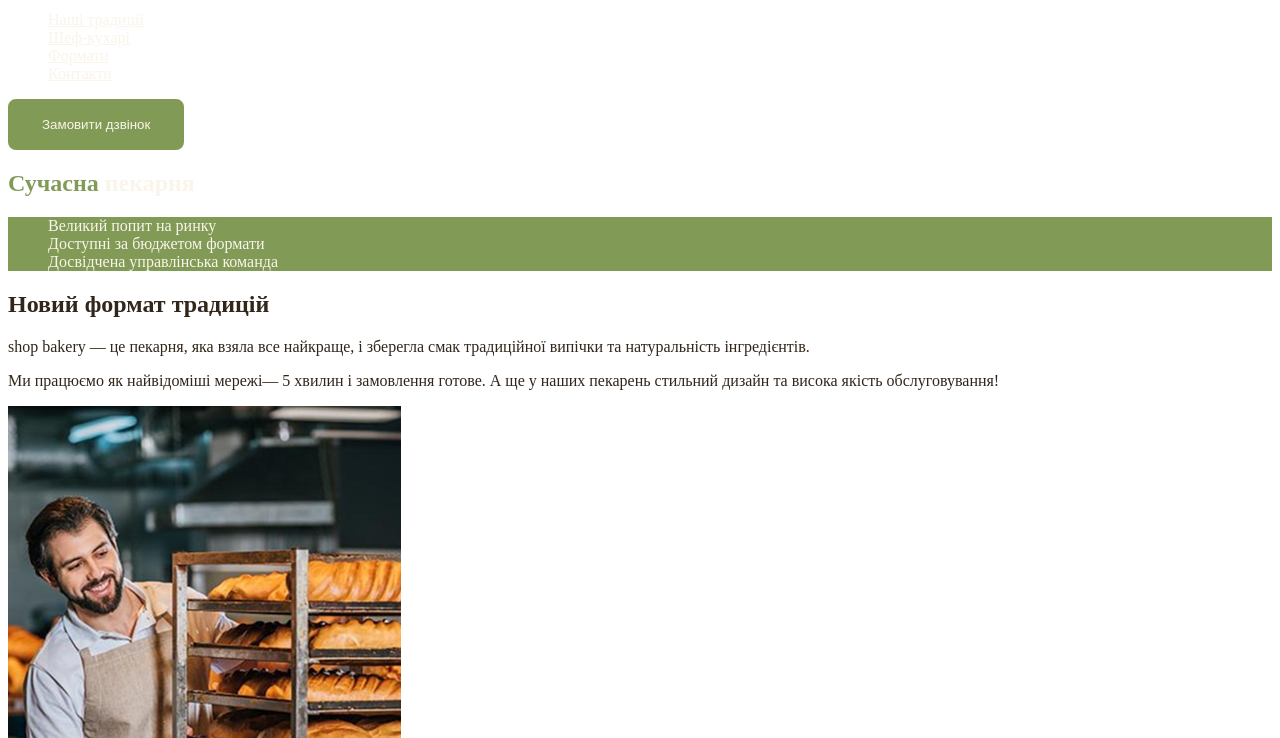
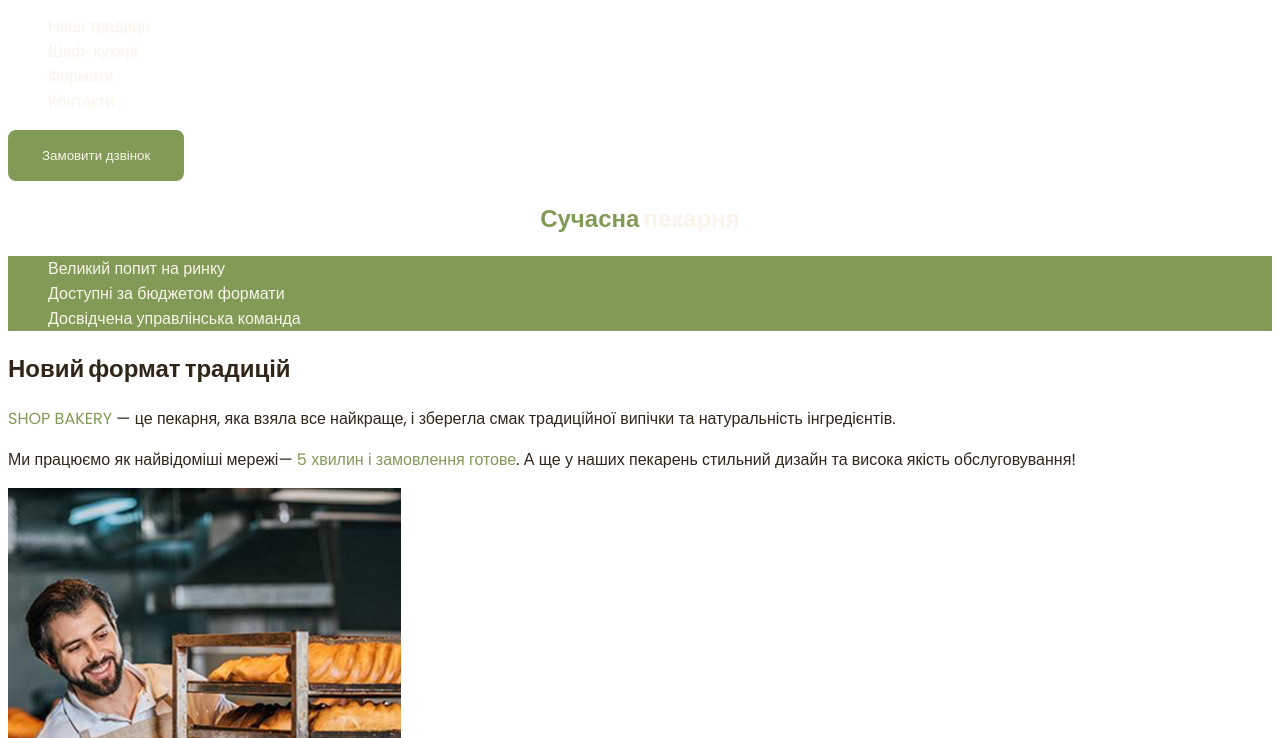
Before and after one commit to VadimKorobec/bakery, a plain HTML site: page index.html in a window 1280 px wide. Shown: the part 62-800 px from the top of the page. Drawn offline with Linux system fonts and the light colour scheme.

Commit message:
add font

```diff
--- a/css/styles.css
+++ b/css/styles.css
@@ -7,18 +7,23 @@
 
 body {
   color: var(--color-primary-dark);
+  font-family: 'Poppins', sans-serif;
 }
 
 ul {
   list-style: none;
 }
 
+/* Header */
+
 .header-link {
   color: var(--color-primary-light);
+  text-decoration: none;
 }
 
 .header-link:hover {
   color: var(--color-brand-light);
+  text-decoration: underline;
 }
 
 .button {
@@ -36,8 +41,11 @@ ul {
   cursor: pointer;
 }
 
+/* Hero */
+
 .hero-title {
   color: var(--color-primary-light);
+  text-align: center;
 }
 
 .hero-title-accent {
@@ -52,3 +60,13 @@ ul {
 .section-title-accent {
   color: var(--color-brand-dark);
 }
+
+/* Thaditions */
+
+.traditions-text .brand {
+  color: var(--color-brand-light);
+}
+
+.traditions-text .uppercase {
+  text-transform: uppercase;
+}
--- a/index.html
+++ b/index.html
@@ -3,6 +3,12 @@
   <head>
     <meta charset="UTF-8" />
     <meta name="viewport" content="width=device-width, initial-scale=1.0" />
+    <link rel="preconnect" href="https://fonts.googleapis.com" />
+    <link rel="preconnect" href="https://fonts.gstatic.com" crossorigin />
+    <link
+      href="https://fonts.googleapis.com/css2?family=Poppins:wght@300;400;600;900&display=swap"
+      rel="stylesheet"
+    />
     <link rel="stylesheet" href="./css/styles.css" />
     <title>Сучасна пекарня</title>
   </head>
@@ -38,14 +44,15 @@
       </section>
       <section id="traditions-section">
         <h2 class="section-title">Новий формат традицій</h2>
-        <p>
-          <span>shop bakery</span> — це пекарня, яка взяла все найкраще, і
-          зберегла смак традиційної випічки та натуральність інгредієнтів.
+        <p class="traditions-text">
+          <span class="brand uppercase">shop bakery</span> — це пекарня, яка
+          взяла все найкраще, і зберегла смак традиційної випічки та
+          натуральність інгредієнтів.
         </p>
-        <p>
+        <p class="traditions-text">
           Ми працюємо як найвідоміші мережі—
-          <span>5 хвилин і замовлення готове</span>. А ще у наших пекарень
-          стильний дизайн та висока якість обслуговування!
+          <span class="brand">5 хвилин і замовлення готове</span>. А ще у наших
+          пекарень стильний дизайн та висока якість обслуговування!
         </p>
         <img src="./images/baker-man.jpg" alt="baker-man" />
       </section>
```
